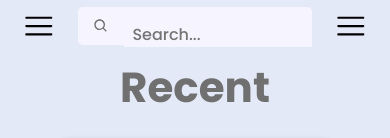
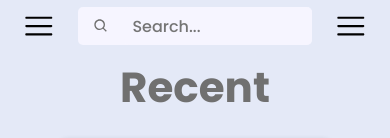
Before and after one commit to ZapomniGo/zapomnigo-client, a React (Vite) app: page / in a window 390 px wide. Shown: the top 138 px of the page. Built offline with nearby package versions, Linux system fonts and the light colour scheme.

Commit message:
fix nav bar

```diff
--- a/src/app-components/Navigation/_navigation.scss
+++ b/src/app-components/Navigation/_navigation.scss
@@ -33,6 +33,7 @@ body{
             border: none;
             border-radius: 6px;
             background: $primary-color-light;
+            padding: 0;
         }
 
         .image{
@@ -222,6 +223,8 @@ body{
                     border: none;
                     border-radius: 6px;
                     background: $primary-color-light;
+                    margin:0  !important;
+
                 }
             }
         }
```
